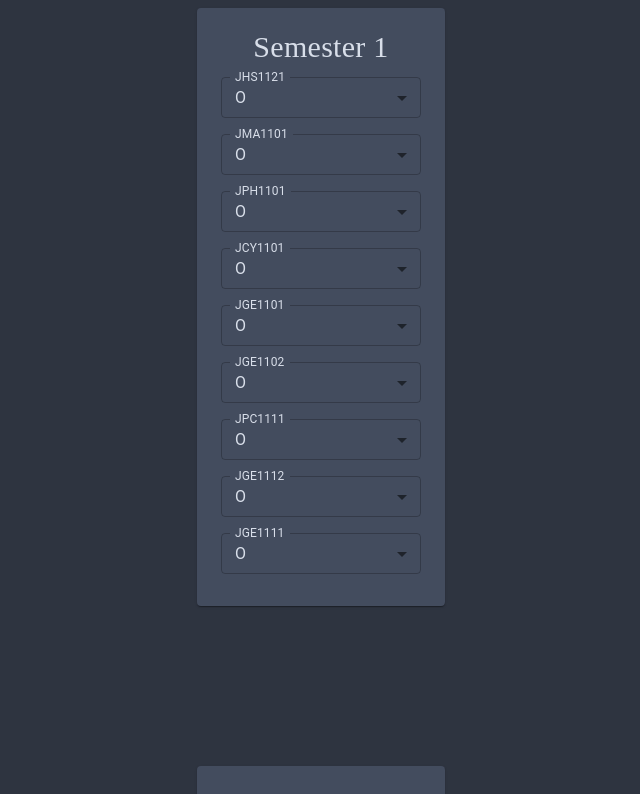
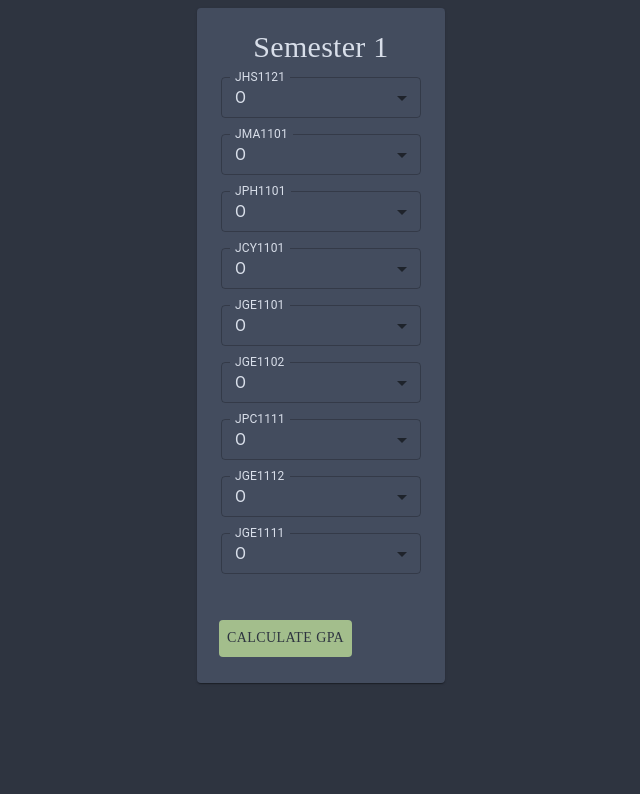
Before and after one commit to bakageddy/cgpa, a React (Create React App) app: page / in a window 1280 px wide. Shown: the top 794 px of the page, without its empty margins (319-959 px from the left). Built offline with nearby package versions, Linux system fonts and the light colour scheme; a web font is replaced by a local one.

Commit message:
Add Individual GPA Calculation

```diff
--- a/src/App.js
+++ b/src/App.js
@@ -1,20 +1,10 @@
 import React from 'react';
 import { Button, Grid, Stack, Typography } from '@mui/material';
 import Semester from './Semester';
-import { courses } from './index.js';
+import { courses, points } from './index.js';
 
 
 function App() {
-	const points = {
-		"O": 10,
-		"A+": 9,
-		"A": 8,
-		"B+": 7,
-		"B": 6,
-		"C": 5,
-		"U": 0,
-	}
-
 	const handleClick = () => {
 		let credits = 0
 		let totalCredits = 0
@@ -63,7 +53,7 @@ function App() {
 					fontFamily: "Barlow Condensed",
 					color: "#d8dee9",
 				}}
-				id="output"></Typography>
+					id="output"></Typography>
 			</Stack>
 		</>
 	);
--- a/src/Semester.jsx
+++ b/src/Semester.jsx
@@ -1,9 +1,22 @@
-import { Card, CardContent, Grid, Typography } from '@mui/material';
+import { Box, Button, Card, CardActions, CardContent, Grid, Stack, Typography } from '@mui/material';
 import Grade from './Grade';
 import React from 'react';
+import { points } from './index.js';
 
 export default function Semester({ semesterName, subjects }) {
+	const calculateGpa = () => {
+		let creditTotalValue = 0;
+		let credits = 0;
+		subjects.map((x) => {
+			let grade = points[document.getElementById(x["course"]).innerText];
+			let credit = grade * x["credit"];
+			creditTotalValue += credit;
+			credits += x["credit"];
+		})
+		document.getElementById("gpa_output_" + semesterName).innerHTML = creditTotalValue / credits;
+	}
 	return (
+		<Box>
 			<Card sx={{ backgroundColor: "#434c5e" }}>
 				<CardContent>
 					<Grid>
@@ -27,6 +40,30 @@ export default function Semester({ semesterName, subjects }) {
 						</Grid>
 					</Grid>
 				</CardContent>
+				<CardActions>
+					<Stack spacing="4px" sx={{
+						justifyItems: "center",
+						alignContent: "center",
+						padding: "14px",
+					}}>
+						<Button onClick={calculateGpa} sx={{
+							fontFamily: "Barlow Condensed",
+							color: "#2e3440",
+							backgroundColor: "#a3be8c",
+						}}>
+						Calculate GPA
+						</Button>
+						<Typography id={"gpa_output_" + semesterName}
+							sx={{
+								fontSize: 18,
+								fontFamily: "Barlow Condensed",
+								color: "#d8dee9",
+							}}
+						>
+						</Typography>
+					</Stack>
+				</CardActions>
 			</Card>
+		</Box>
 	);
 }
--- a/src/index.js
+++ b/src/index.js
@@ -3,6 +3,15 @@ import ReactDOM from 'react-dom/client';
 import App from './App';
 
 const root = ReactDOM.createRoot(document.getElementById('root'));
+export const points = {
+	"O": 10,
+	"A+": 9,
+	"A": 8,
+	"B+": 7,
+	"B": 6,
+	"C": 5,
+	"U": 0,
+}
 export const courses = {
 	"Semester 1": [
 		{ "course": "JHS1121", "credit": 3 },
@@ -37,7 +46,7 @@ export const courses = {
 }
 
 root.render(
-  <React.StrictMode>
-    <App />
-  </React.StrictMode>
+	<React.StrictMode>
+		<App />
+	</React.StrictMode>
 );
```
Lines whose indentation alone changed are shown as unchanged.
